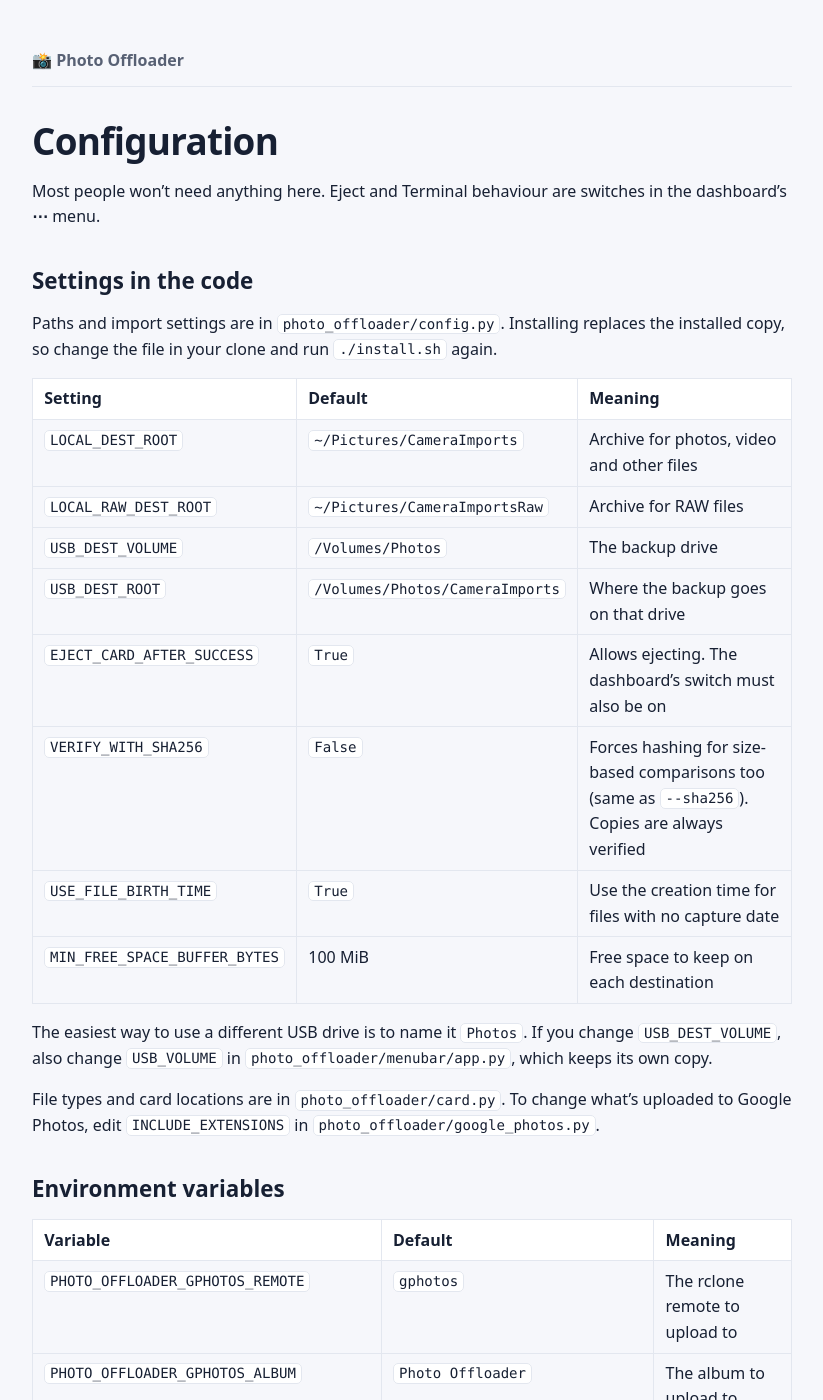
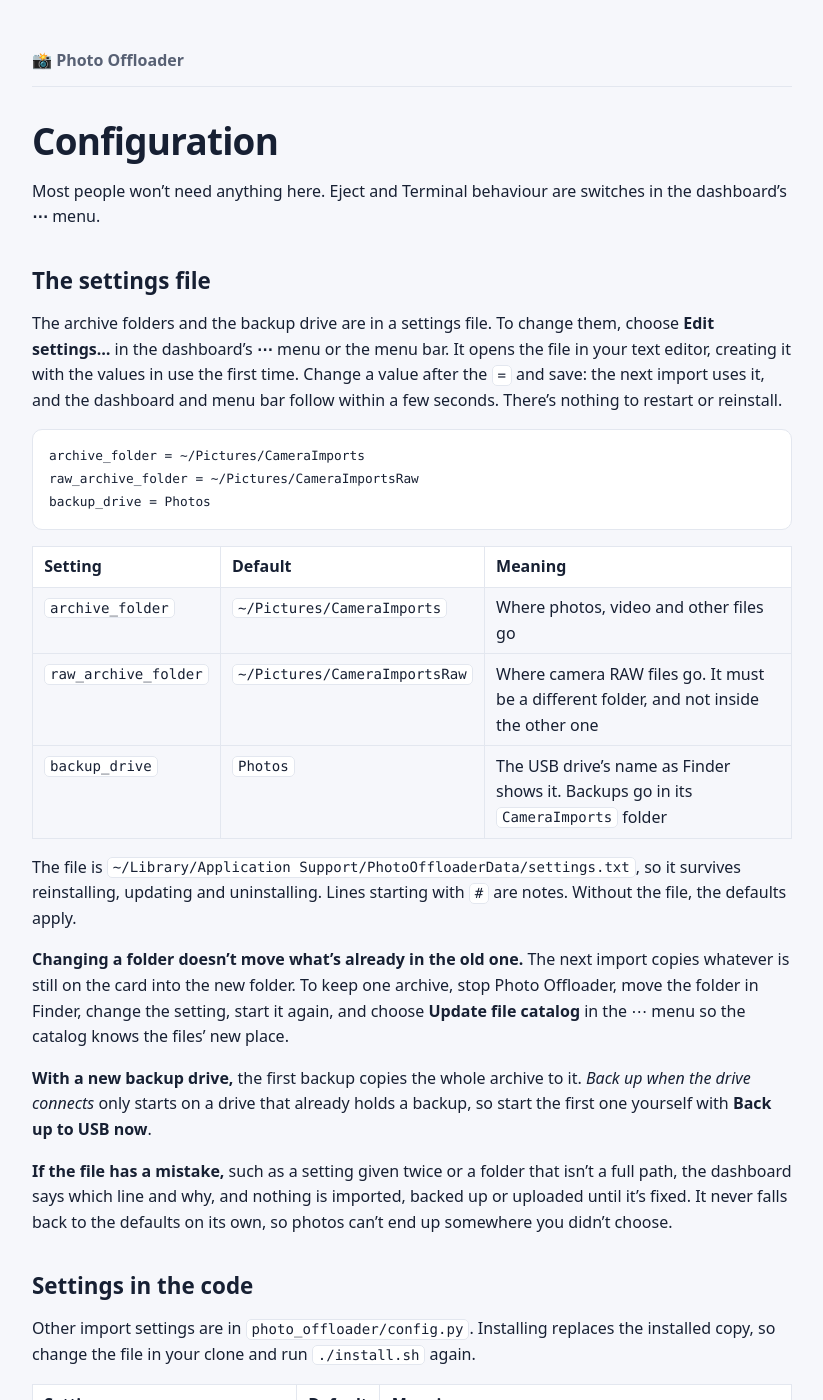
Before and after one commit to devturner/photo_offloader, a Jekyll site: the page built from docs/configuration.md, in a window 1280 px wide and 1400 px high. Shown: the whole window, without its empty margins (228-1051 px from the left). Built offline with Jekyll 4.4.1, drawn with Linux system fonts in a browser that asks for light colours; our own code applies the rules of GitHub Pages for plain Markdown files; some of the changed text lies outside the part shown.

Commit message:
Document the settings file, and say in the README where the project stands
The configuration page now leads with the settings file: what each
setting means, that a changed folder doesn't move old imports, that a
new drive's first backup is started by hand, and that a mistake stops
imports rather than falling back to the defaults. The menu bar's own
copy of the drive name is gone from the docs with it.

The README gains a Status section (what it's tested on, what hasn't
been tried) and a note that it was built with Claude Code, for readers
arriving from a public post.

Co-Authored-By: Claude Opus 5.5 <noreply@anthropic.com>

````diff
--- a/docs/configuration.md
+++ b/docs/configuration.md
@@ -3,24 +3,54 @@
 Most people won't need anything here. Eject and Terminal behaviour are switches in the dashboard's
 **⋯** menu.
 
+## The settings file
+
+The archive folders and the backup drive are in a settings file. To change them, choose
+**Edit settings…** in the dashboard's **⋯** menu or the menu bar. It opens the file in your text
+editor, creating it with the values in use the first time. Change a value after the `=` and save:
+the next import uses it, and the dashboard and menu bar follow within a few seconds. There's nothing
+to restart or reinstall.
+
+```text
+archive_folder = ~/Pictures/CameraImports
+raw_archive_folder = ~/Pictures/CameraImportsRaw
+backup_drive = Photos
+```
+
+| Setting | Default | Meaning |
+| --- | --- | --- |
+| `archive_folder` | `~/Pictures/CameraImports` | Where photos, video and other files go |
+| `raw_archive_folder` | `~/Pictures/CameraImportsRaw` | Where camera RAW files go. It must be a different folder, and not inside the other one |
+| `backup_drive` | `Photos` | The USB drive's name as Finder shows it. Backups go in its `CameraImports` folder |
+
+The file is `~/Library/Application Support/PhotoOffloaderData/settings.txt`, so it survives
+reinstalling, updating and uninstalling. Lines starting with `#` are notes. Without the file, the
+defaults apply.
+
+**Changing a folder doesn't move what's already in the old one.** The next import copies whatever is
+still on the card into the new folder. To keep one archive, stop Photo Offloader, move the folder in
+Finder, change the setting, start it again, and choose **Update file catalog** in the ⋯ menu so the
+catalog knows the files' new place.
+
+**With a new backup drive,** the first backup copies the whole archive to it. *Back up when the drive
+connects* only starts on a drive that already holds a backup, so start the first one yourself with
+**Back up to USB now**.
+
+**If the file has a mistake,** such as a setting given twice or a folder that isn't a full path, the
+dashboard says which line and why, and nothing is imported, backed up or uploaded until it's fixed.
+It never falls back to the defaults on its own, so photos can't end up somewhere you didn't choose.
+
 ## Settings in the code
 
-Paths and import settings are in `photo_offloader/config.py`. Installing replaces the installed copy,
+Other import settings are in `photo_offloader/config.py`. Installing replaces the installed copy,
 so change the file in your clone and run `./install.sh` again.
 
 | Setting | Default | Meaning |
 | --- | --- | --- |
-| `LOCAL_DEST_ROOT` | `~/Pictures/CameraImports` | Archive for photos, video and other files |
-| `LOCAL_RAW_DEST_ROOT` | `~/Pictures/CameraImportsRaw` | Archive for RAW files |
-| `USB_DEST_VOLUME` | `/Volumes/Photos` | The backup drive |
-| `USB_DEST_ROOT` | `/Volumes/Photos/CameraImports` | Where the backup goes on that drive |
 | `EJECT_CARD_AFTER_SUCCESS` | `True` | Allows ejecting. The dashboard's switch must also be on |
 | `VERIFY_WITH_SHA256` | `False` | Forces hashing for size-based comparisons too (same as `--sha256`). Copies are always verified |
 | `USE_FILE_BIRTH_TIME` | `True` | Use the creation time for files with no capture date |
 | `MIN_FREE_SPACE_BUFFER_BYTES` | 100 MiB | Free space to keep on each destination |
-
-The easiest way to use a different USB drive is to name it `Photos`. If you change `USB_DEST_VOLUME`,
-also change `USB_VOLUME` in `photo_offloader/menubar/app.py`, which keeps its own copy.
 
 File types and card locations are in `photo_offloader/card.py`. To change what's uploaded to Google
 Photos, edit `INCLUDE_EXTENSIONS` in `photo_offloader/google_photos.py`.
@@ -70,7 +100,7 @@ after each one. To undo it, run `launchctl unsetenv NAME` and restart the servic
 | --- | --- |
 | The app, replaced on each install | `~/Library/Application Support/PhotoOffloader`, including `Photo Offloader Menu Bar.app` |
 | The app you open, and its link | `~/Applications/Photo Offloader.app`, and `Photo Offloader` on the Desktop |
-| Catalog, history, run reports and preferences, kept on uninstall | `~/Library/Application Support/PhotoOffloaderData` |
+| Settings, catalog, history, run reports and preferences, kept on uninstall | `~/Library/Application Support/PhotoOffloaderData` |
 | Background agents | `~/Library/LaunchAgents/com.user.photooffloader.plist` and `com.user.photooffloader.menubar.plist` |
 
 Uninstalling removes the app, its agents and its logs. Your photos and
````
Also changed, not shown: CLAUDE.md (+5 -1 lines), docs/development.md (+2 -1 lines), docs/using.md (+4 -2 lines), CHANGELOG.md, README.md.
